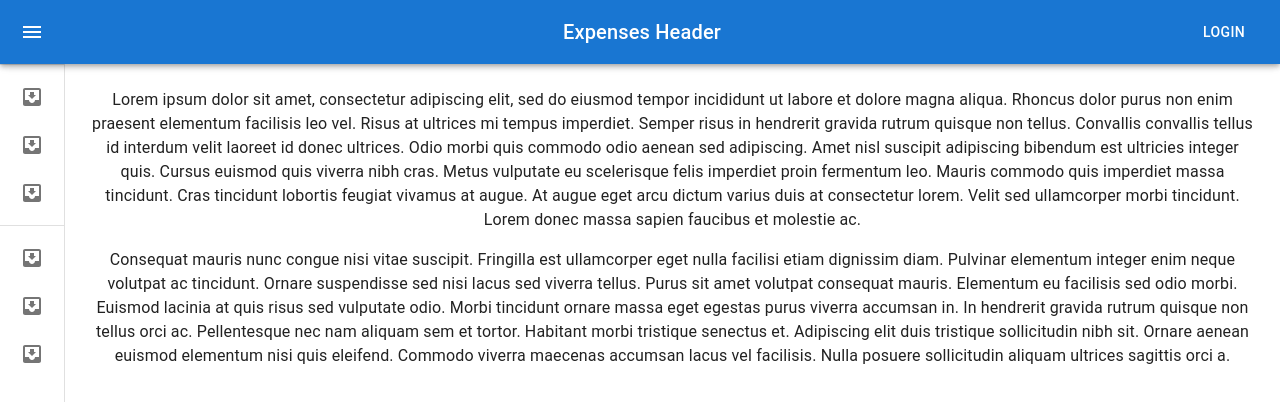
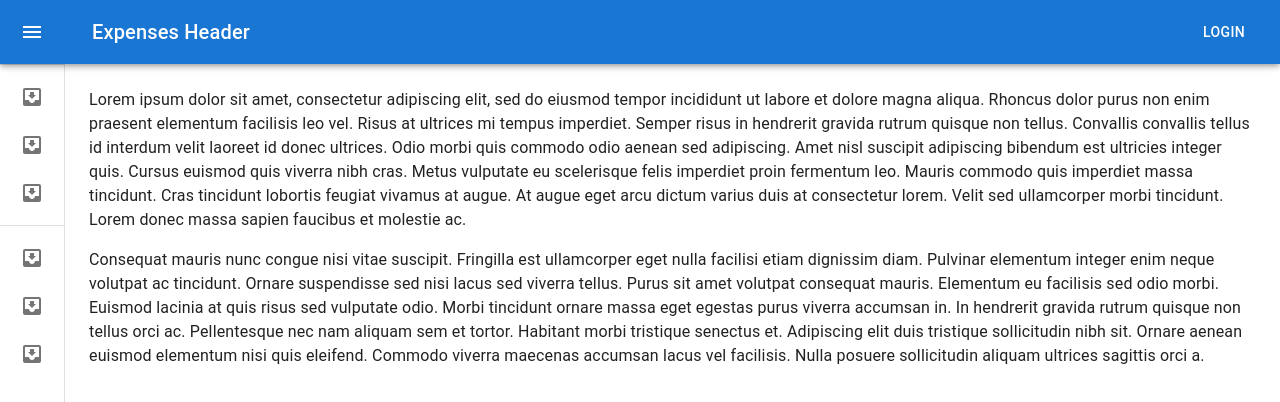
Before and after one commit to ana-pagnoncelli/Scheduler, a React (Create React App) app in the folder expenses/: page / in a window 1280 px wide. Shown: the top 402 px of the page. Built offline with nearby package versions, Linux system fonts and the light colour scheme.

Commit message:
Install react-router-dom

```diff
--- a/expenses/package.json
+++ b/expenses/package.json
@@ -18,6 +18,7 @@
     "eslint-import-resolver-typescript": "^3.5.3",
     "react": "^18.2.0",
     "react-dom": "^18.2.0",
+    "react-router-dom": "^6.8.1",
     "react-scripts": "5.0.1",
     "typescript": "^4.9.5",
     "web-vitals": "^2.1.4"
--- a/expenses/src/App.tsx
+++ b/expenses/src/App.tsx
@@ -1,12 +1,47 @@
 import React from "react";
+import { Typography, Box, CssBaseline } from "@mui/material";
 import "./App.css";
-import { Header } from "./header";
+import { Header, DrawerHeader } from "./header";
 
 function App() {
   return (
-    <div className='App'>
+    <Box sx={{ display: "flex" }}>
+      <CssBaseline />
       <Header />
-    </div>
+
+      <Box component='main' sx={{ flexGrow: 1, p: 3 }}>
+        <DrawerHeader />
+        <Typography paragraph>
+          Lorem ipsum dolor sit amet, consectetur adipiscing elit, sed do
+          eiusmod tempor incididunt ut labore et dolore magna aliqua. Rhoncus
+          dolor purus non enim praesent elementum facilisis leo vel. Risus at
+          ultrices mi tempus imperdiet. Semper risus in hendrerit gravida rutrum
+          quisque non tellus. Convallis convallis tellus id interdum velit
+          laoreet id donec ultrices. Odio morbi quis commodo odio aenean sed
+          adipiscing. Amet nisl suscipit adipiscing bibendum est ultricies
+          integer quis. Cursus euismod quis viverra nibh cras. Metus vulputate
+          eu scelerisque felis imperdiet proin fermentum leo. Mauris commodo
+          quis imperdiet massa tincidunt. Cras tincidunt lobortis feugiat
+          vivamus at augue. At augue eget arcu dictum varius duis at consectetur
+          lorem. Velit sed ullamcorper morbi tincidunt. Lorem donec massa sapien
+          faucibus et molestie ac.
+        </Typography>
+        <Typography paragraph>
+          Consequat mauris nunc congue nisi vitae suscipit. Fringilla est
+          ullamcorper eget nulla facilisi etiam dignissim diam. Pulvinar
+          elementum integer enim neque volutpat ac tincidunt. Ornare suspendisse
+          sed nisi lacus sed viverra tellus. Purus sit amet volutpat consequat
+          mauris. Elementum eu facilisis sed odio morbi. Euismod lacinia at quis
+          risus sed vulputate odio. Morbi tincidunt ornare massa eget egestas
+          purus viverra accumsan in. In hendrerit gravida rutrum quisque non
+          tellus orci ac. Pellentesque nec nam aliquam sem et tortor. Habitant
+          morbi tristique senectus et. Adipiscing elit duis tristique
+          sollicitudin nibh sit. Ornare aenean euismod elementum nisi quis
+          eleifend. Commodo viverra maecenas accumsan lacus vel facilisis. Nulla
+          posuere sollicitudin aliquam ultrices sagittis orci a.
+        </Typography>
+      </Box>
+    </Box>
   );
 }
 
--- a/expenses/src/header/Header.tsx
+++ b/expenses/src/header/Header.tsx
@@ -2,7 +2,7 @@ import * as React from "react";
 import { Toolbar, Typography, Button, Box, CssBaseline } from "@mui/material";
 import AppBar from "./styles";
 
-import { DrawerButton, DrawerHeader, Drawer } from "./drawer";
+import { DrawerButton, Drawer } from "./drawer";
 
 export function Header() {
   const [isDrawerOpen, setDrawerOpen] = React.useState(false);
@@ -30,43 +30,7 @@ export function Header() {
           <Button color='inherit'>Login</Button>
         </Toolbar>
       </AppBar>
-
       <Drawer open={isDrawerOpen} handleDrawerClose={handleDrawerClose} />
-
-      <Box component='main' sx={{ flexGrow: 1, p: 3 }}>
-        <DrawerHeader />
-        <Typography paragraph>
-          Lorem ipsum dolor sit amet, consectetur adipiscing elit, sed do
-          eiusmod tempor incididunt ut labore et dolore magna aliqua. Rhoncus
-          dolor purus non enim praesent elementum facilisis leo vel. Risus at
-          ultrices mi tempus imperdiet. Semper risus in hendrerit gravida rutrum
-          quisque non tellus. Convallis convallis tellus id interdum velit
-          laoreet id donec ultrices. Odio morbi quis commodo odio aenean sed
-          adipiscing. Amet nisl suscipit adipiscing bibendum est ultricies
-          integer quis. Cursus euismod quis viverra nibh cras. Metus vulputate
-          eu scelerisque felis imperdiet proin fermentum leo. Mauris commodo
-          quis imperdiet massa tincidunt. Cras tincidunt lobortis feugiat
-          vivamus at augue. At augue eget arcu dictum varius duis at consectetur
-          lorem. Velit sed ullamcorper morbi tincidunt. Lorem donec massa sapien
-          faucibus et molestie ac.
-        </Typography>
-        <Typography paragraph>
-          Consequat mauris nunc congue nisi vitae suscipit. Fringilla est
-          ullamcorper eget nulla facilisi etiam dignissim diam. Pulvinar
-          elementum integer enim neque volutpat ac tincidunt. Ornare suspendisse
-          sed nisi lacus sed viverra tellus. Purus sit amet volutpat consequat
-          mauris. Elementum eu facilisis sed odio morbi. Euismod lacinia at quis
-          risus sed vulputate odio. Morbi tincidunt ornare massa eget egestas
-          purus viverra accumsan in. In hendrerit gravida rutrum quisque non
-          tellus orci ac. Pellentesque nec nam aliquam sem et tortor. Habitant
-          morbi tristique senectus et. Adipiscing elit duis tristique
-          sollicitudin nibh sit. Ornare aenean euismod elementum nisi quis
-          eleifend. Commodo viverra maecenas accumsan lacus vel facilisis. Nulla
-          posuere sollicitudin aliquam ultrices sagittis orci a.
-        </Typography>
-      </Box>
     </Box>
   );
 }
-
-export const ana = "extra";
--- a/expenses/src/header/index.tsx
+++ b/expenses/src/header/index.tsx
@@ -1 +1,2 @@
-export { Header, ana } from "./Header";
+export { Header } from "./Header";
+export { DrawerHeader } from "./drawer";
```
Also changed, not shown: 1 other file (tests, documents, lock files or other folders).
